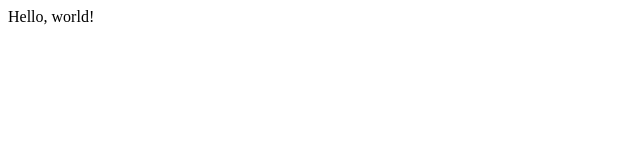
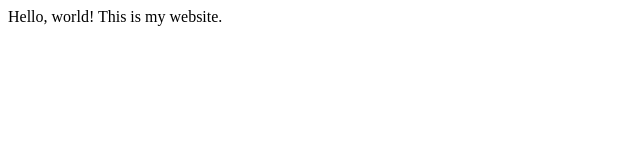
Before and after one commit to cmeierba/cmeierba.github.io, a plain HTML site: page index.html in a window 1280 px wide. Shown: the whole page, without its empty margins (0-640 px from the left). Drawn offline with Linux system fonts and the light colour scheme.

Commit message:
Updated test message in index.html

```diff
--- a/index.html
+++ b/index.html
@@ -1,5 +1,5 @@
 <html>
 	<body>
-		Hello, world!
+		Hello, world!  This is my website.
 	</body>
 </html>
```
